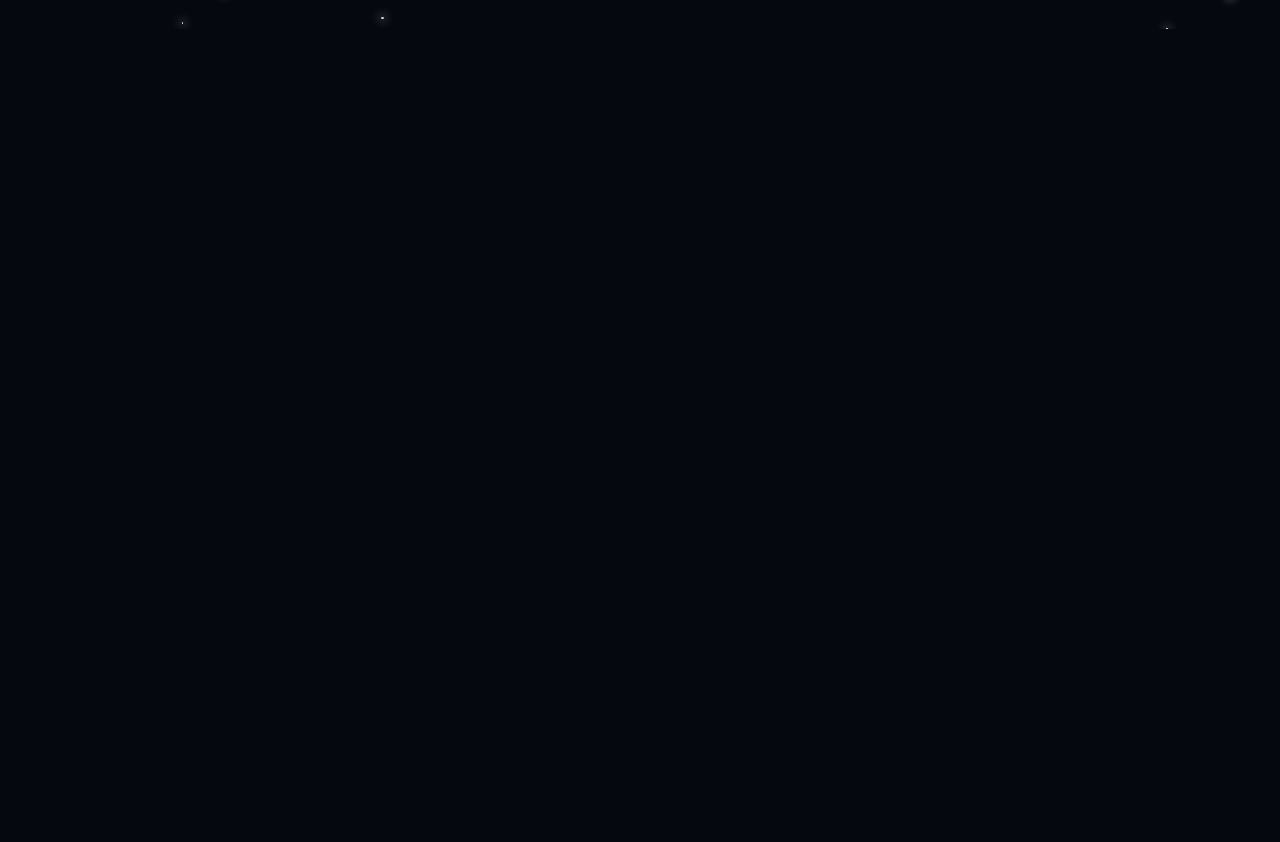
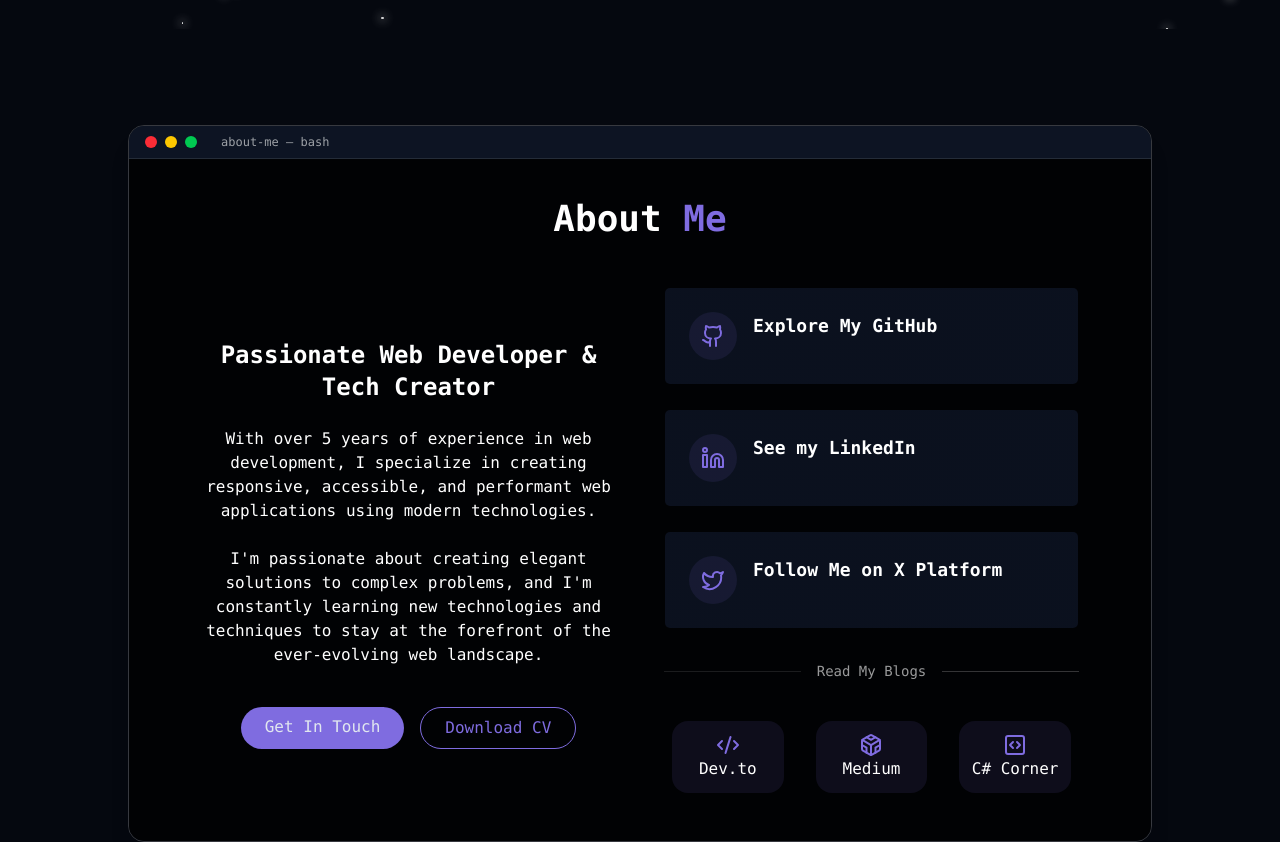
Before and after one commit to ahmedharedy2006/portfolio, a React (Vite) app: page / in a window 1280 px wide. Shown: the part 771-1613 px from the top of the page. Before the commit the page ends 800 px from the top, so only its background shows below. Built offline with nearby package versions, Linux system fonts and the light colour scheme.

Commit message:
feat: add AboutSection component to Home page

```diff
--- /dev/null
+++ b/src/components/AboutSection.jsx
@@ -0,0 +1,140 @@
+import { Briefcase, Code, Code2, Code2Icon, Codesandbox, CodeSquareIcon, Github, Linkedin, SunMedium, Twitter, User } from "lucide-react";
+
+export const AboutSection = () => {
+  return (
+    <section id="about" className="relative z-10 max-w-5xl mx-auto mt-16 md:mt-24 p-0 rounded-2xl shadow-xl border border-white/20 dark:border-gray-800/30 overflow-hidden">
+      {/* Terminal Header */}
+      <div className="flex items-center gap-2 px-4 py-2 bg-gray-900/80 dark:bg-gray-800/80 border-b border-white/10 dark:border-gray-800/30">
+        <span className="w-3 h-3 rounded-full bg-red-500"></span>
+        <span className="w-3 h-3 rounded-full bg-yellow-400"></span>
+        <span className="w-3 h-3 rounded-full bg-green-500"></span>
+        <span className="ml-4 text-xs text-white/60 font-mono select-none">
+          about-me — bash
+        </span>
+      </div>
+      {/* Terminal Body */}
+      <div className="bg-black/70 dark:bg-gray-900/70 backdrop-blur-lg p-6 md:p-10 text-white font-mono">
+        <div className="container mx-auto max-w-5xl">
+          <h2 className="text-3xl md:text-4xl font-bold mb-12 text-center">
+            About{" "}
+            <span className="text-primary ">
+              Me
+            </span>
+          </h2>
+
+          <div className="grid grid-cols-1 md:grid-cols-2 gap-12 items-center">
+            <div className="space-y-6">
+              <h3 className="text-2xl font-semibold">
+                Passionate Web Developer & Tech Creator
+              </h3>
+
+              <p className="text-muted-foreground">
+                With over 5 years of experience in web development, I specialize
+                in creating responsive, accessible, and performant web
+                applications using modern technologies.
+              </p>
+
+              <p className="text-muted-foreground">
+                I'm passionate about creating elegant solutions to complex
+                problems, and I'm constantly learning new technologies and
+                techniques to stay at the forefront of the ever-evolving web
+                landscape.
+              </p>
+
+              <div className="flex flex-col sm:flex-row gap-4 pt-4 justify-center">
+                <a href="#contact" className="cosmic-button">
+                  {" "}
+                  Get In Touch
+                </a>
+
+                <a
+                  href=""
+                  className="px-6 py-2 rounded-full border border-primary text-primary hover:bg-primary/10 transition-colors duration-300"
+                >
+                  Download CV
+                </a>
+              </div>
+            </div>
+
+            <div className="grid grid-cols-1 gap-6">
+              <div className="gradient-border p-6 card-hover">
+                <div className="flex items-start gap-4">
+                  <div className="p-3 rounded-full bg-primary/10">
+                    <Github className="h-6 w-6 text-primary" />
+                  </div>
+                  <div className="text-left">
+                    <h4 className="font-semibold text-lg">Explore My GitHub</h4>
+
+                  </div>
+                </div>
+              </div>
+              <div className="gradient-border p-6 card-hover">
+                <div className="flex items-start gap-4">
+                  <div className="p-3 rounded-full bg-primary/10">
+                    <Linkedin className="h-6 w-6 text-primary" />
+                  </div>
+                  <div className="text-left">
+                    <h4 className="font-semibold text-lg">See my LinkedIn</h4>
+                  </div>
+                </div>
+              </div>
+              <div className="gradient-border p-6 card-hover">
+                <div className="flex items-start gap-4">
+                  <div className="p-3 rounded-full bg-primary/10">
+                    <Twitter className="h-6 w-6 text-primary" />
+                  </div>
+
+                  <div className="text-left">
+                    <h4 className="font-semibold text-lg">Follow Me on X Platform</h4>
+                  </div>
+                </div>
+              </div>
+
+              <div className="flex items-center my-2">
+                <div className="flex-grow border-t border-white/10 dark:border-white/10"></div>
+                <span className="mx-4 text-sm text-white/60 font-mono">Read My Blogs</span>
+                <div className="flex-grow border-t border-white/20 dark:border-white/10"></div>
+              </div>
+              <div className="grid grid-cols-3 gap-4">
+
+                <div className=" p-2 card-hover">
+                  <div className="p-3 rounded-2xl bg-primary/10">
+                    <center>
+                      <Code2 className="h-6 w-6 text-primary" />
+                    </center>
+                    <h3>Dev.to</h3>
+                  </div>
+
+                </div>
+
+
+                <div className=" p-2 card-hover">
+                  <div className="p-3 rounded-2xl bg-primary/10">
+                    <center>
+                      <Codesandbox className="h-6 w-6 text-primary" />
+                    </center>
+                    <h3>Medium</h3>
+                  </div>
+
+                </div>
+
+
+                <div className=" p-2 card-hover">
+                  <div className="p-3 rounded-2xl bg-primary/10">
+                    <center>
+                      <CodeSquareIcon className="h-6 w-6 text-primary" />
+                    </center>
+                    <h3>C# Corner</h3>
+                  </div>
+
+                </div>
+              </div>
+
+
+            </div>
+          </div>
+        </div>
+      </div>
+    </section>
+  );
+};
--- a/src/pages/Home.jsx
+++ b/src/pages/Home.jsx
@@ -2,6 +2,7 @@ import { Navbar } from "../components/Navbar";
 import { ThemeToggle } from "../components/ThemeToggle";
 import { StarBackground } from "@/components/StarBackground";
 import { HeroSection } from "../components/HeroSection";
+import { AboutSection } from "../components/AboutSection";
 
 
 export const Home = () => {
@@ -17,6 +18,7 @@ export const Home = () => {
       {/* Main Content */}
       <main>
         <HeroSection />
+        <AboutSection />
 
       </main>
 
```
